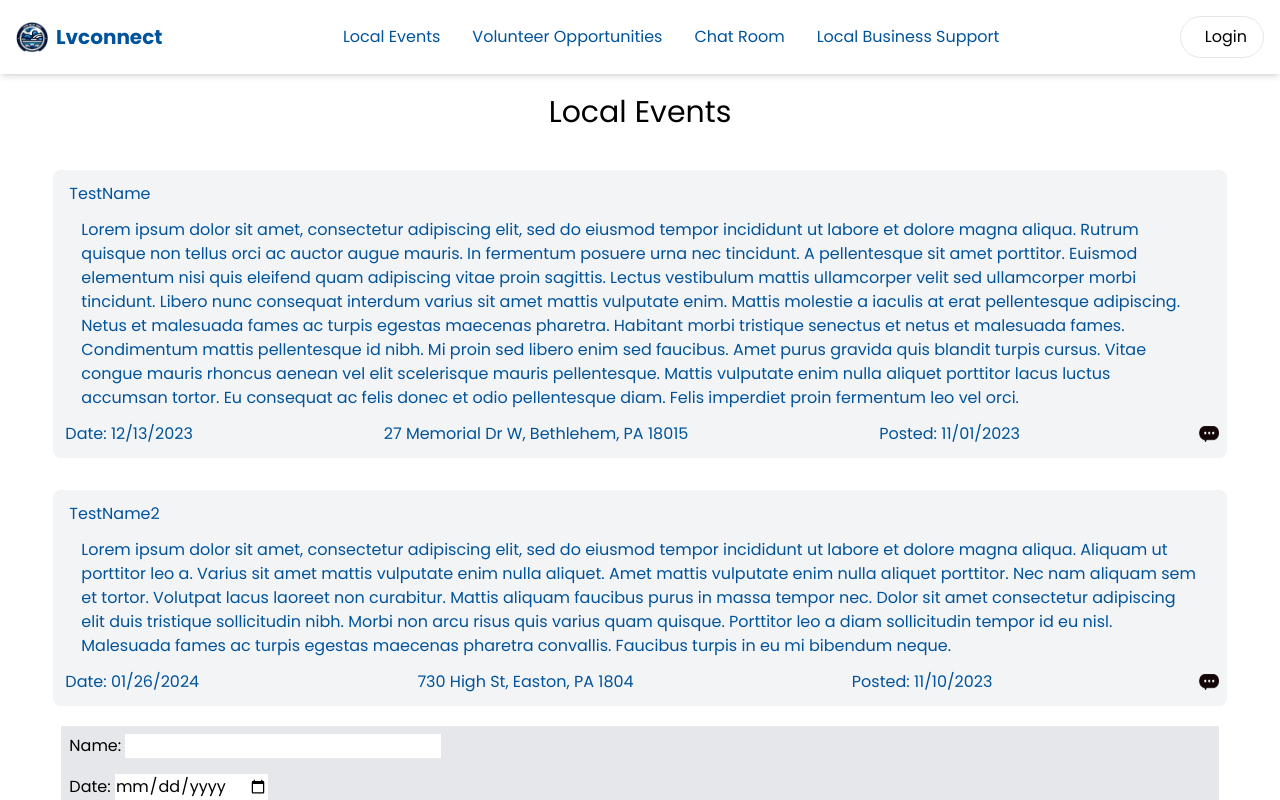
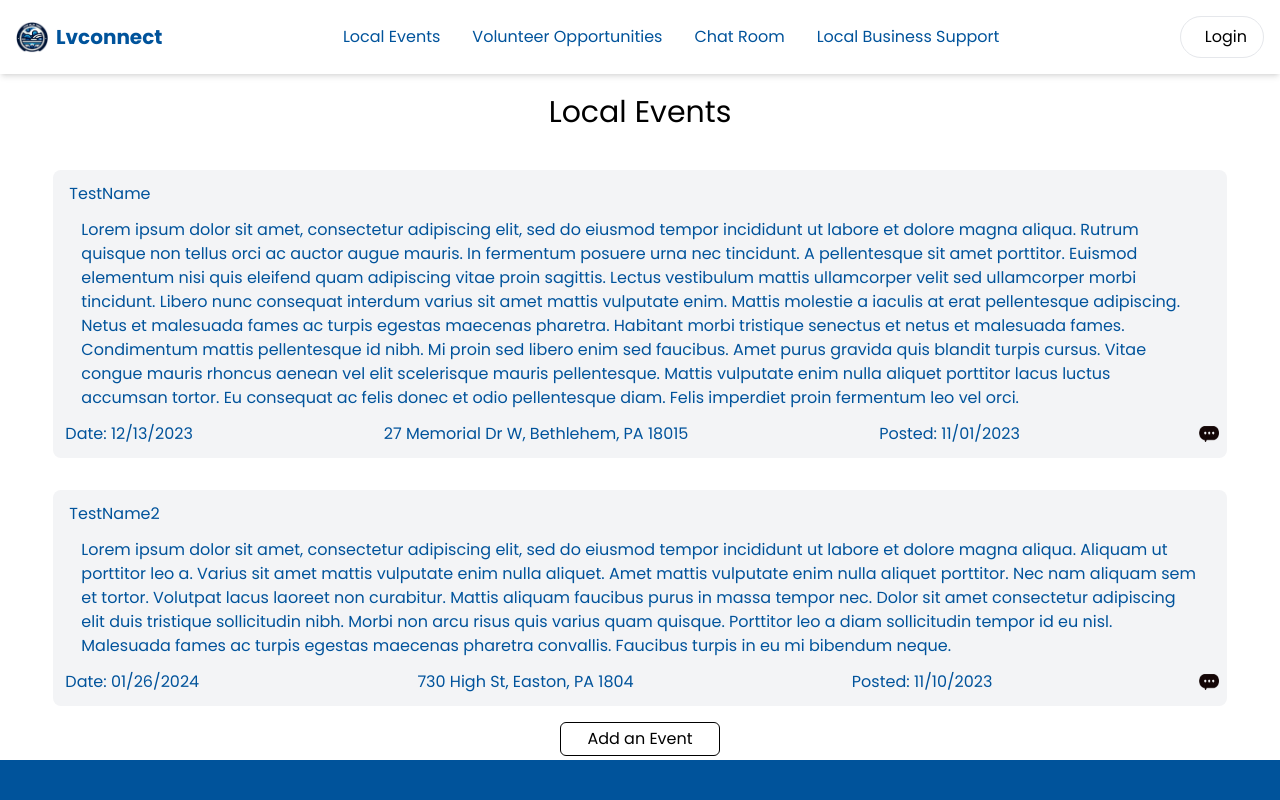
Before and after one commit to anvu21/lv-connect, a React (Vite) app in the folder frontend/webpage/: page /local in a window 1280 px wide. Shown: the top 800 px of the page. Built offline with nearby package versions, Linux system fonts and the light colour scheme; the HTML template or start-up script is replaced by a standard one.

Commit message:
Add button to toggle adding an event

```diff
--- a/frontend/webpage/src/component/localeventPage/AddEvent.jsx
+++ b/frontend/webpage/src/component/localeventPage/AddEvent.jsx
@@ -3,14 +3,14 @@ import React, { useState, useEffect } from 'react';
 import { useNavigate } from "react-router-dom";
 import axios from "axios";
 
-const AddEvent = () => {
+const AddEvent = (props) => {
 
     const submit = () => {
         const name = document.getElementById("name").value;
         const date = document.getElementById("date").value;
         const description = document.getElementById("description").value;
         const location = document.getElementById("location").value;
-        console.log(name + date);
+        props.setAdd(false);
     }
 
     return (
--- a/frontend/webpage/src/component/localeventPage/localEvent.jsx
+++ b/frontend/webpage/src/component/localeventPage/localEvent.jsx
@@ -9,6 +9,8 @@ import AddEvent from './AddEvent';
 const localEvent = () => {
 
   const [events, setEvents] = useState([]);
+
+  const [addEvent, setAddEvent] = useState(false);
   useEffect( () => {
     setEvents([...events, {
       "id": "1",
@@ -32,7 +34,7 @@ const localEvent = () => {
   return (
     <>
       <NavBar />
-      <div className='w-11/12 flex flex-col' style={{marginLeft:'auto', marginRight:'auto'}}>
+      <div className='w-11/12 flex flex-col items-center' style={{marginLeft:'auto', marginRight:'auto'}}>
         <h1 className='my-5 text-3xl'>Local Events</h1>
         {
           events.map(event => (
@@ -40,7 +42,15 @@ const localEvent = () => {
               posted={event.posted} description={event.description} key={event.id}/>
           ))
         }
-        <AddEvent />
+        {addEvent &&
+          <AddEvent setAdd={setAddEvent} />
+        }
+        {!addEvent &&
+          <>
+            <button className='rounded-md mx-2 my-1 p-1 border border-black w-40' onClick={() => setAddEvent(true)}>Add an Event</button>
+          </>
+        }
+
       </div>
     </>
   )
```
